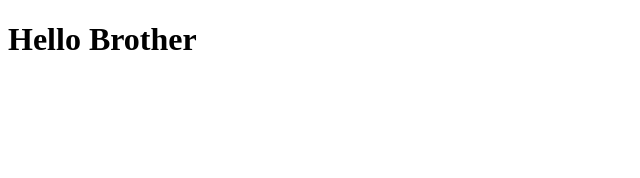
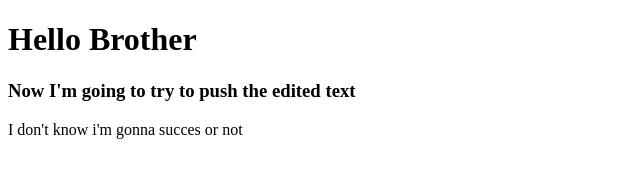
Before and after one commit to theTanmoyMajumder/my-forth-repo, a plain HTML site: page index.html in a window 1280 px wide. Shown: the whole page, without its empty margins (0-640 px from the left). Drawn offline with Linux system fonts and the light colour scheme.

Commit message:
added header

```diff
--- a/index.html
+++ b/index.html
@@ -8,5 +8,7 @@
 </head>
 <body>
     <h1>Hello Brother</h1>
+    <h3>Now I'm going to try to push the edited text</h3>
+    <p>I don't know i'm gonna succes or not</p>
 </body>
 </html>
```
